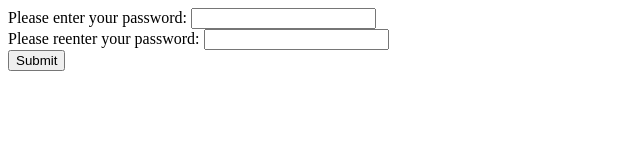
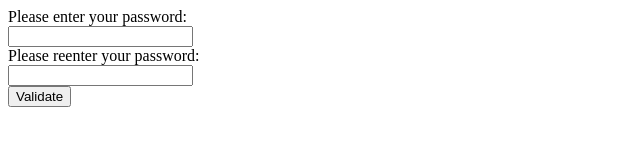
Before and after one commit to LiamOrmiston/448_lab3, a plain HTML site: page lab3.html in a window 1280 px wide. Shown: the whole page, without its empty margins (0-640 px from the left). Drawn offline with Linux system fonts and the light colour scheme.

Commit message:
Linked js to html and created validation cases

```diff
--- a/lab3.html
+++ b/lab3.html
@@ -1,8 +1,9 @@
 <!DOCTYPE html>
 <html>
-  <form class="validation">
-    Please enter your password: <input type="text" name="pass1"><br>
-    Please reenter your password: <input type="text" name="pass2"><br>
-    <input type="submit" value="Submit">
-  </form>
+  <head>
+    <script src="lab3.js"></script>
+  </head>
+  Please enter your password:<br><input type="text" id="pass1"><br>
+  Please reenter your password:<br><input type="text" id="pass2"><br>
+  <input type="submit" value="Validate" onclick="validation()">
 </html>
--- a/lab3.js
+++ b/lab3.js
@@ -0,0 +1,14 @@
+function validation() {
+  var password1 = document.getElementById('pass1').value;
+  var password2 = document.getElementById('pass2').value;
+
+  if (password1.length < 8 || password2.length < 8) {
+    window.alert("Password needs to be at least 8");
+  }
+  else if (password1 != password2) {
+    window.alert("Passwords do not match");
+  }
+  else {
+    window.alert("Your password has been validated!")
+  }
+}
```
